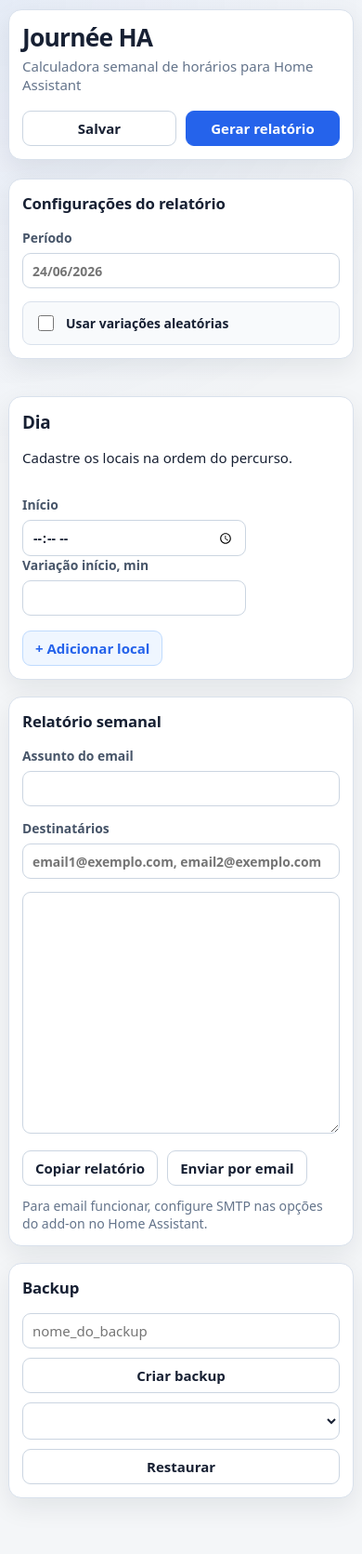
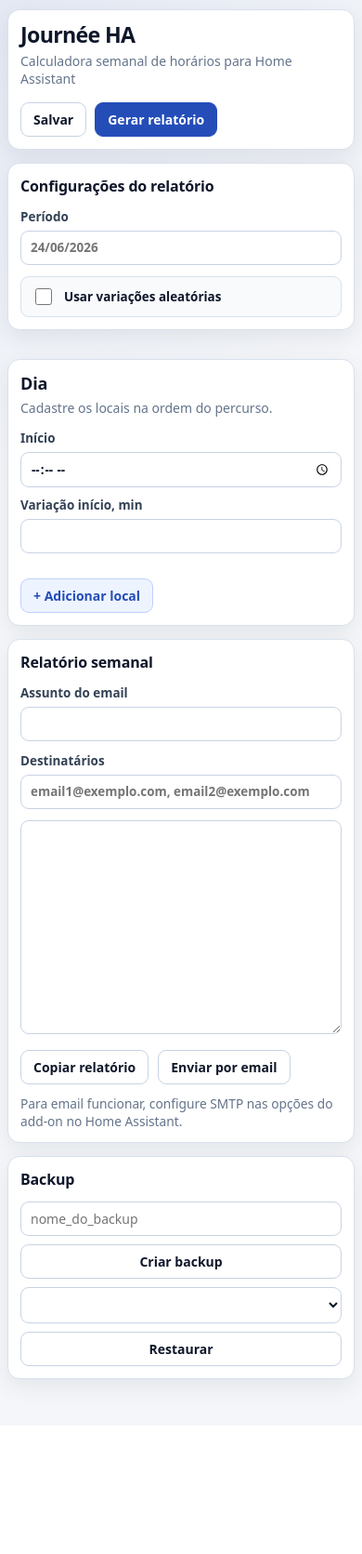
Before and after one commit to reilouco/journee-ha-addon, a FastAPI app: page / in a window 390 px wide. Shown: the whole page at 93% size. After the commit the page ends 1506 px from the top, so only its background shows below. Run offline with FastAPI, Linux system fonts and the light colour scheme; lists and menus that the app fills with data are empty; parts of the project's set-up code (start-up, migrations or seed data) failed here and were passed over.

Commit message:
Refactor CSS styles for improved design consistency
Updated various CSS variables and styles for improved design consistency and responsiveness.

```diff
--- a/journee_ha/app/static/style.css
+++ b/journee_ha/app/static/style.css
@@ -1,28 +1,28 @@
 :root {
-  --bg: #f4f6f8;
+  --bg: #f4f6f9;
   --surface: #ffffff;
   --surface-soft: #f8fafc;
-  --surface-muted: #eef2f7;
+  --surface-muted: #eef3f9;
 
-  --text: #172033;
+  --text: #0f172a;
   --muted: #64748b;
-  --soft-text: #475569;
+  --soft-text: #334155;
 
-  --border: #d9e1ec;
-  --border-strong: #cbd5e1;
+  --border: #d8e1ed;
+  --border-strong: #c7d3e3;
 
-  --primary: #2563eb;
-  --primary-hover: #1d4ed8;
-  --primary-soft: #eff6ff;
+  --primary: #244db8;
+  --primary-hover: #1e3f99;
+  --primary-soft: #eef4ff;
 
   --danger: #dc2626;
   --danger-hover: #b91c1c;
-  --danger-soft: #fef2f2;
+  --danger-soft: #fff1f2;
 
   --success: #059669;
 
-  --shadow: 0 10px 28px rgba(15, 23, 42, 0.08);
-  --radius: 14px;
+  --shadow: 0 8px 24px rgba(15, 23, 42, 0.07);
+  --radius: 13px;
   --radius-sm: 9px;
 
   --font: system-ui, -apple-system, BlinkMacSystemFont, "Segoe UI", sans-serif;
@@ -40,109 +40,95 @@ body {
   margin: 0;
   min-height: 100vh;
   background:
-    radial-gradient(circle at top left, rgba(37, 99, 235, 0.07), transparent 32rem),
+    radial-gradient(circle at top left, rgba(36, 77, 184, 0.08), transparent 34rem),
     var(--bg);
   color: var(--text);
   font-family: var(--font);
-  font-size: 15px;
+  font-size: 14px;
 }
 
-/* Layout geral */
+.app {
+  width: min(1180px, calc(100% - 24px));
+  margin: 0 auto;
+  padding: 18px 0 36px;
+}
 
-.app {
-  width: min(1480px, calc(100% - 28px));
-  margin: 0 auto;
-  padding: 24px 0 42px;
+.header,
+.card {
+  background: var(--surface);
+  border: 1px solid var(--border);
+  border-radius: var(--radius);
+  box-shadow: var(--shadow);
 }
 
 .header {
   display: flex;
   align-items: flex-start;
   justify-content: space-between;
-  gap: 18px;
-  margin-bottom: 20px;
-  padding: 18px 20px;
-  background: var(--surface);
-  border: 1px solid var(--border);
-  border-radius: var(--radius);
-  box-shadow: var(--shadow);
+  gap: 16px;
+  padding: 16px 18px;
+  margin-bottom: 14px;
 }
 
 .header h1 {
   margin: 0;
-  font-size: 1.65rem;
+  font-size: 1.45rem;
   line-height: 1.15;
   letter-spacing: -0.03em;
 }
 
-.header p {
-  margin: 6px 0 0;
+.header p,
+.subtle {
+  margin: 5px 0 0;
   color: var(--muted);
 }
 
 .header-actions {
   display: flex;
-  gap: 10px;
+  gap: 9px;
   flex-wrap: wrap;
   justify-content: flex-end;
 }
 
 .card {
-  background: var(--surface);
-  border: 1px solid var(--border);
-  border-radius: var(--radius);
-  box-shadow: var(--shadow);
-  padding: 18px;
-  margin-bottom: 18px;
+  padding: 16px;
+  margin-bottom: 14px;
+}
+
+.compact-card {
+  padding: 14px 16px;
 }
 
 .card h2 {
-  margin: 0 0 16px;
-  font-size: 1.05rem;
+  margin: 0 0 13px;
+  font-size: 1rem;
   letter-spacing: -0.01em;
 }
-
-/* Formulários */
 
 .grid {
   display: grid;
   grid-template-columns: repeat(2, minmax(0, 1fr));
-  gap: 14px;
+  gap: 12px;
 }
 
-.grid.small {
-  grid-template-columns: 150px 170px;
+.settings-grid {
+  grid-template-columns: minmax(180px, 280px) minmax(220px, 1fr);
 }
 
 label {
   display: flex;
   flex-direction: column;
-  gap: 7px;
+  gap: 6px;
   color: var(--soft-text);
-  font-size: 0.87rem;
-  font-weight: 650;
-}
-
-.checkbox {
-  flex-direction: row;
-  align-items: center;
-  gap: 10px;
-  padding: 11px 12px;
-  background: var(--surface-soft);
-  border: 1px solid var(--border);
-  border-radius: var(--radius-sm);
-  color: var(--text);
-}
-
-.checkbox input {
-  width: auto;
+  font-size: 0.84rem;
+  font-weight: 700;
 }
 
 input,
 textarea,
 select {
   width: 100%;
-  min-height: 38px;
+  min-height: 37px;
   border: 1px solid var(--border-strong);
   border-radius: var(--radius-sm);
   background: #ffffff;
@@ -157,51 +143,36 @@ input[type="number"] {
   text-align: right;
 }
 
-input[type="checkbox"] {
-  min-height: auto;
-  width: 17px;
-  height: 17px;
-  accent-color: var(--primary);
-}
-
 input:focus,
 textarea:focus,
 select:focus {
   border-color: var(--primary);
-  box-shadow: 0 0 0 3px rgba(37, 99, 235, 0.14);
-}
-
-input:disabled {
-  background: #f1f5f9;
-  color: #94a3b8;
-  cursor: not-allowed;
+  box-shadow: 0 0 0 3px rgba(36, 77, 184, 0.13);
 }
 
 textarea {
-  min-height: 260px;
+  min-height: 230px;
   resize: vertical;
   line-height: 1.45;
   font-family: ui-monospace, SFMono-Regular, Menlo, Monaco, Consolas, "Liberation Mono", monospace;
 }
 
-/* Botões */
-
 button {
   border: 1px solid var(--border-strong);
   background: #ffffff;
   color: var(--text);
-  min-height: 38px;
+  min-height: 37px;
   padding: 8px 13px;
   border-radius: var(--radius-sm);
   font: inherit;
-  font-weight: 750;
+  font-weight: 800;
   cursor: pointer;
   transition: background 0.16s ease, border-color 0.16s ease, transform 0.08s ease;
 }
 
 button:hover {
   background: var(--surface-soft);
-  border-color: #b8c4d4;
+  border-color: #aebbd0;
 }
 
 button:active {
@@ -209,7 +180,7 @@ button:active {
 }
 
 button:disabled {
-  opacity: 0.45;
+  opacity: 0.42;
   cursor: not-allowed;
 }
 
@@ -230,28 +201,42 @@ button.secondary {
   background: var(--surface-soft);
 }
 
-button.danger,
-.remove-location-btn {
+button.danger {
   background: var(--danger-soft);
   border-color: #fecaca;
   color: var(--danger);
 }
 
-button.danger:hover,
-.remove-location-btn:hover {
+button.danger:hover {
   background: var(--danger);
   border-color: var(--danger);
   color: white;
 }
 
-/* Tabs dos dias */
+.checkbox {
+  flex-direction: row;
+  align-items: center;
+  gap: 10px;
+  padding: 9px 11px;
+  background: var(--surface-soft);
+  border: 1px solid var(--border);
+  border-radius: var(--radius-sm);
+  color: var(--text);
+}
+
+.checkbox input {
+  width: 18px;
+  min-height: 18px;
+  height: 18px;
+  accent-color: var(--primary);
+}
 
 .tabs {
   display: flex;
   gap: 8px;
   overflow-x: auto;
-  padding: 4px 2px 14px;
-  margin-bottom: 4px;
+  padding: 3px 2px 12px;
+  margin-bottom: 2px;
 }
 
 .tab {
@@ -259,7 +244,8 @@ button.danger:hover,
   background: #ffffff;
   border: 1px solid var(--border);
   color: var(--soft-text);
-  min-width: 112px;
+  min-width: 102px;
+  min-height: 35px;
 }
 
 .tab.active {
@@ -268,128 +254,98 @@ button.danger:hover,
   color: white;
 }
 
-/* Cabeçalho do dia */
-
 .day-header {
   display: flex;
   align-items: flex-start;
   justify-content: space-between;
-  gap: 16px;
-  margin-bottom: 16px;
+  gap: 14px;
+  margin-bottom: 14px;
 }
 
 .day-header h2 {
   margin: 0;
-  font-size: 1.18rem;
+  font-size: 1.13rem;
 }
 
-/* Tabela principal */
+.day-time-grid {
+  display: grid;
+  grid-template-columns: 132px 156px;
+  gap: 10px;
+}
 
-.table-wrap {
-  width: 100%;
-  overflow-x: auto;
-  border: 1px solid var(--border);
+.locations-list {
+  display: flex;
+  flex-direction: column;
+  gap: 12px;
+}
+
+.empty-state {
+  border: 1px dashed var(--border-strong);
+  border-radius: var(--radius);
+  padding: 22px;
+  text-align: center;
+  color: var(--muted);
+  background: var(--surface-soft);
+}
+
+.location-card {
+  border: 1px solid var(--border-strong);
   border-radius: var(--radius);
   background: #ffffff;
+  overflow: hidden;
+  box-shadow: 0 5px 15px rgba(15, 23, 42, 0.04);
 }
 
-table {
-  width: 100%;
-  border-collapse: collapse;
-  min-width: 1080px;
-}
-
-thead {
-  background: var(--surface-muted);
-}
-
-th {
-  padding: 10px 9px;
-  text-align: left;
-  color: #334155;
-  font-size: 0.76rem;
-  font-weight: 850;
-  text-transform: uppercase;
-  letter-spacing: 0.035em;
-  border-bottom: 1px solid var(--border);
-}
-
-td {
-  padding: 8px;
-  border-bottom: 1px solid var(--border);
-  vertical-align: middle;
-}
-
-tbody tr:last-child td {
-  border-bottom: none;
-}
-
-tbody tr {
-  background: #ffffff;
-}
-
-tbody tr:hover {
-  background: #fbfdff;
-}
-
-.location-card-row.dragging {
+.location-card.dragging {
   opacity: 0.55;
   background: var(--primary-soft);
 }
 
-.cell-local {
-  min-width: 260px;
+.location-head {
+  display: grid;
+  grid-template-columns: auto 1fr auto;
+  align-items: center;
+  gap: 10px;
+  padding: 10px 12px;
+  border-bottom: 1px solid var(--border);
+  background: #fbfdff;
 }
 
-.location-line {
-  display: grid;
-  grid-template-columns: 34px 1fr;
+.location-title {
+  display: flex;
   align-items: center;
-  gap: 8px;
+  gap: 9px;
+  min-width: 0;
 }
 
 .location-number {
   width: 28px;
   height: 28px;
+  border-radius: 999px;
+  background: var(--primary);
+  color: white;
   display: inline-flex;
   align-items: center;
   justify-content: center;
-  background: var(--primary-soft);
-  color: var(--primary);
-  border: 1px solid #bfdbfe;
-  border-radius: 999px;
   font-weight: 900;
-  font-size: 0.8rem;
+  font-size: 0.82rem;
+  flex: 0 0 auto;
 }
 
-.cell-duration,
-.cell-var,
-.cell-travel {
-  width: 92px;
+.location-name-preview {
+  font-weight: 900;
+  overflow: hidden;
+  text-overflow: ellipsis;
+  white-space: nowrap;
 }
 
-.cell-time {
-  width: 126px;
-}
-
-.cell-notes {
-  min-width: 220px;
-}
-
-.cell-actions {
-  width: 150px;
-}
-
-.action-group {
+.location-actions {
   display: flex;
   align-items: center;
-  justify-content: flex-end;
   gap: 6px;
 }
 
-.icon-btn,
-.move-btn,
-.drag-handle {
+.icon-btn {
   width: 34px;
   min-width: 34px;
   height: 34px;
@@ -398,79 +354,219 @@ tbody tr:hover {
   display: inline-flex;
   align-items: center;
   justify-content: center;
-  border-radius: 8px;
 }
 
 .drag-handle {
   cursor: grab;
   touch-action: none;
-  background: var(--surface-soft);
+  background: #eef2f7;
 }
 
 .drag-handle:active {
   cursor: grabbing;
 }
 
-.remove-location-btn {
-  min-width: 36px;
-  padding: 0 10px;
+.location-body {
+  padding: 12px;
 }
 
-/* Ações */
+.location-main-grid {
+  display: grid;
+  grid-template-columns: minmax(180px, 270px) 1fr;
+  gap: 11px;
+  margin-bottom: 11px;
+}
+
+.panel-grid {
+  display: grid;
+  grid-template-columns: 1fr 1fr;
+  gap: 11px;
+}
+
+.mini-panel {
+  border: 1px solid var(--border);
+  border-radius: var(--radius-sm);
+  background: var(--surface-muted);
+  padding: 11px;
+}
+
+.mini-panel-title {
+  display: flex;
+  align-items: center;
+  gap: 7px;
+  font-weight: 900;
+  letter-spacing: 0.02em;
+  text-transform: uppercase;
+  margin-bottom: 10px;
+  font-size: 0.84rem;
+}
+
+.mini-panel-title::before {
+  content: "";
+  display: inline-block;
+  width: 3px;
+  height: 17px;
+  background: var(--primary);
+  border-radius: 99px;
+}
+
+.field-row {
+  display: grid;
+  grid-template-columns: 1fr 112px;
+  gap: 10px;
+}
+
+.fixed-row {
+  display: grid;
+  grid-template-columns: 1fr 1fr;
+  gap: 10px;
+  margin-top: 10px;
+}
+
+.help {
+  color: #58708f;
+  font-size: 0.76rem;
+  margin-top: 5px;
+  font-weight: 500;
+}
+
+.switch-line {
+  display: flex;
+  align-items: center;
+  justify-content: space-between;
+  gap: 11px;
+  padding: 8px 10px;
+  border: 1px solid var(--border-strong);
+  background: #ffffff;
+  border-radius: var(--radius-sm);
+  color: var(--text);
+  font-weight: 850;
+  margin-bottom: 10px;
+}
+
+.switch {
+  position: relative;
+  width: 48px;
+  height: 26px;
+  flex: 0 0 auto;
+}
+
+.switch input {
+  opacity: 0;
+  width: 0;
+  height: 0;
+  min-height: 0;
+}
+
+.slider-toggle {
+  position: absolute;
+  cursor: pointer;
+  inset: 0;
+  background: #cbd5e1;
+  border-radius: 999px;
+  transition: 0.18s;
+}
+
+.slider-toggle::before {
+  content: "";
+  position: absolute;
+  height: 20px;
+  width: 20px;
+  left: 3px;
+  top: 3px;
+  background: white;
+  border-radius: 50%;
+  transition: 0.18s;
+  box-shadow: 0 2px 7px rgba(15, 23, 42, 0.18);
+}
+
+.switch input:checked + .slider-toggle {
+  background: var(--primary);
+}
+
+.switch input:checked + .slider-toggle::before {
+  transform: translateX(22px);
+}
+
+.position-row {
+  display: grid;
+  grid-template-columns: auto 1fr auto;
+  gap: 10px;
+  align-items: center;
+  margin-top: 12px;
+  padding-top: 11px;
+  border-top: 1px solid var(--border);
+  color: var(--muted);
+  font-weight: 800;
+  font-size: 0.82rem;
+}
+
+.position-row input[type="range"] {
+  padding: 0;
+  min-height: 24px;
+  accent-color: var(--primary);
+}
+
+.remove-full {
+  width: 100%;
+  margin-top: 11px;
+  background: var(--danger);
+  border-color: var(--danger);
+  color: white;
+}
+
+.remove-full:hover {
+  background: var(--danger-hover);
+  border-color: var(--danger-hover);
+}
 
 .row-actions {
   display: flex;
   gap: 10px;
   flex-wrap: wrap;
   justify-content: flex-end;
-  margin-top: 14px;
+  margin-top: 13px;
 }
 
-#addLocationBtn {
+.add-location {
   background: var(--primary-soft);
-  border-color: #bfdbfe;
+  border-color: #bfd0ff;
   color: var(--primary);
 }
 
-#addLocationBtn:hover {
+.add-location:hover {
   background: var(--primary);
   border-color: var(--primary);
   color: white;
 }
 
-/* Relatório */
-
 .email-row {
   display: grid;
-  grid-template-columns: minmax(260px, 1fr) minmax(260px, 1fr);
-  gap: 14px;
-  margin-bottom: 14px;
+  grid-template-columns: minmax(230px, 1fr) minmax(230px, 1fr);
+  gap: 12px;
+  margin-bottom: 12px;
 }
 
 .hint {
-  margin: 12px 0 0;
+  margin: 11px 0 0;
   color: var(--muted);
-  font-size: 0.88rem;
+  font-size: 0.86rem;
 }
-
-/* Backup */
 
 .backup-row {
   display: grid;
-  grid-template-columns: minmax(190px, 1fr) auto minmax(230px, 1.2fr) auto auto auto;
-  gap: 10px;
+  grid-template-columns: minmax(170px, 1fr) auto minmax(230px, 1.2fr) auto auto auto;
+  gap: 9px;
   align-items: center;
 }
 
-/* Toast */
-
 #toast {
   position: fixed;
-  right: 18px;
-  bottom: 18px;
+  right: 16px;
+  bottom: 16px;
   z-index: 999;
-  max-width: min(420px, calc(100vw - 36px));
-  padding: 12px 15px;
+  max-width: min(420px, calc(100vw - 32px));
+  padding: 12px 14px;
   border-radius: 12px;
   background: #111827;
   color: white;
@@ -486,9 +582,7 @@ tbody tr:hover {
   transform: translateY(0);
 }
 
-/* Responsivo */
-
-@media (max-width: 980px) {
+@media (max-width: 920px) {
   .header,
   .day-header {
     flex-direction: column;
@@ -499,116 +593,50 @@ tbody tr:hover {
     justify-content: flex-start;
   }
 
-  .grid,
-  .grid.small,
+  .settings-grid,
+  .location-main-grid,
+  .panel-grid,
   .email-row,
   .backup-row {
     grid-template-columns: 1fr;
   }
 
-  .table-wrap {
-    border: none;
-    background: transparent;
-    overflow: visible;
-  }
-
-  table {
-    min-width: 0;
-    border-collapse: separate;
-    border-spacing: 0 12px;
-  }
-
-  thead {
-    display: none;
-  }
-
-  tbody tr {
-    display: block;
-    border: 1px solid var(--border);
-    border-radius: var(--radius);
-    background: #ffffff;
-    box-shadow: var(--shadow);
-    overflow: hidden;
-  }
-
-  td {
-    display: grid;
-    grid-template-columns: 128px 1fr;
-    gap: 10px;
-    align-items: center;
-    border-bottom: 1px solid var(--border);
-    padding: 10px 12px;
-  }
-
-  td:last-child {
-    border-bottom: none;
-  }
-
-  td::before {
-    content: attr(data-label);
-    color: var(--muted);
-    font-weight: 800;
-    font-size: 0.78rem;
-    text-transform: uppercase;
-    letter-spacing: 0.035em;
-  }
-
-  .cell-local,
-  .cell-duration,
-  .cell-var,
-  .cell-travel,
-  .cell-time,
-  .cell-notes,
-  .cell-actions {
-    width: auto;
-    min-width: 0;
-  }
-
-  .cell-actions {
-    grid-template-columns: 1fr;
-  }
-
-  .cell-actions::before {
-    display: none;
-  }
-
-  .action-group {
-    justify-content: stretch;
-  }
-
-  .action-group button {
-    flex: 1;
+  .day-time-grid {
+    grid-template-columns: 1fr 1fr;
+    width: 100%;
   }
 }
 
-@media (max-width: 560px) {
+@media (max-width: 580px) {
   .app {
-    width: min(100% - 18px, 1480px);
+    width: min(100% - 16px, 1180px);
     padding-top: 10px;
   }
 
   .header,
   .card {
-    padding: 14px;
+    padding: 13px;
   }
 
-  td {
+  .location-head {
     grid-template-columns: 1fr;
   }
 
-  td::before {
-    margin-bottom: -4px;
+  .location-actions {
+    justify-content: stretch;
   }
 
-  .location-line {
-    grid-template-columns: 30px 1fr;
+  .location-actions button {
+    flex: 1;
   }
 
-  .header-actions {
-    width: 100%;
+  .field-row,
+  .fixed-row,
+  .day-time-grid {
+    grid-template-columns: 1fr;
   }
 
-  .header-actions button {
-    flex: 1;
+  .position-row {
+    grid-template-columns: 1fr;
   }
 }
```
